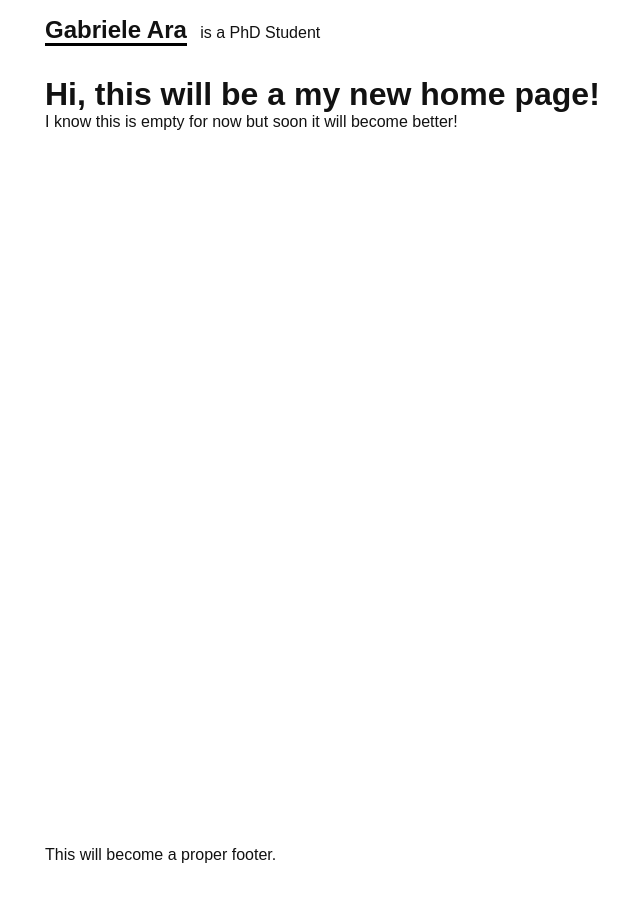
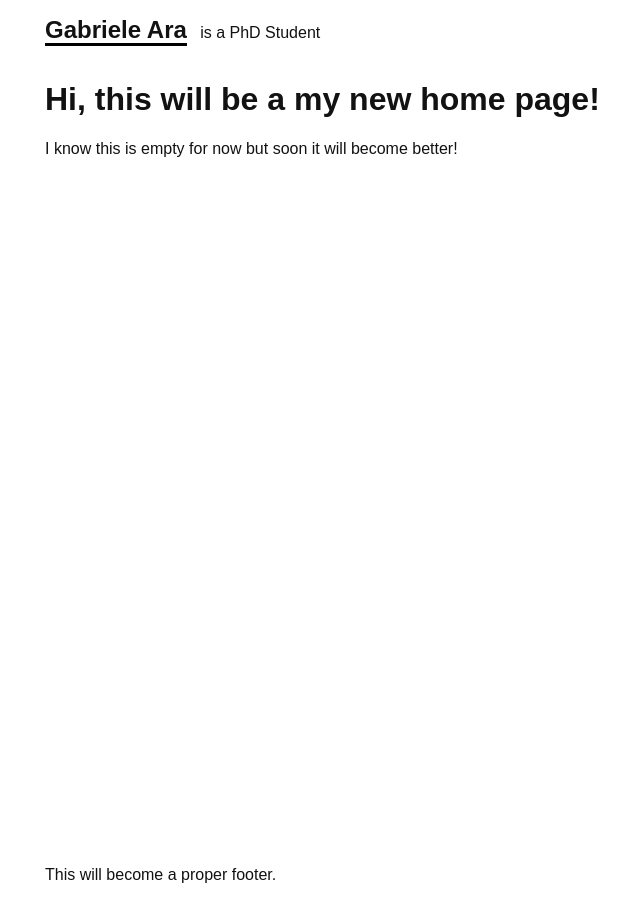
Before and after one commit to gabrieleara/gabrieleara.github.io, a Jekyll site: the page built from index.html, in a window 1280 px wide. Shown: the whole page, without its empty margins (99-739 px from the left). Built offline with Jekyll 4.4.1, drawn with Linux system fonts in a browser that asks for light colours.

Commit message:
Fixed too much margin: 0 around

```diff
--- a/_sass/generic.scss
+++ b/_sass/generic.scss
@@ -3,7 +3,6 @@
 // For position: relative or absolute remember to put content-box and try it out
 * {
   box-sizing: border-box;
-  margin: 0;
 }
 
 /*********************** HOLY GRAIL ***********************/
@@ -25,6 +24,7 @@ body {
   width: 100vw;
   flex-direction: column;
   background-color: var(--backg);
+  margin: 0;
 }
 
 // Stretch if smaller
@@ -36,6 +36,7 @@ body > .content {
 body > header,
 body > footer {
   flex-shrink: 0;
+  margin: 0;
 }
 
 // First elements in body have always full page width
--- a/_sass/header.scss
+++ b/_sass/header.scss
@@ -1,3 +1,7 @@
+header * {
+  margin: 0;
+}
+
 #topnav {
   display: flex;
   align-items: baseline;
```
